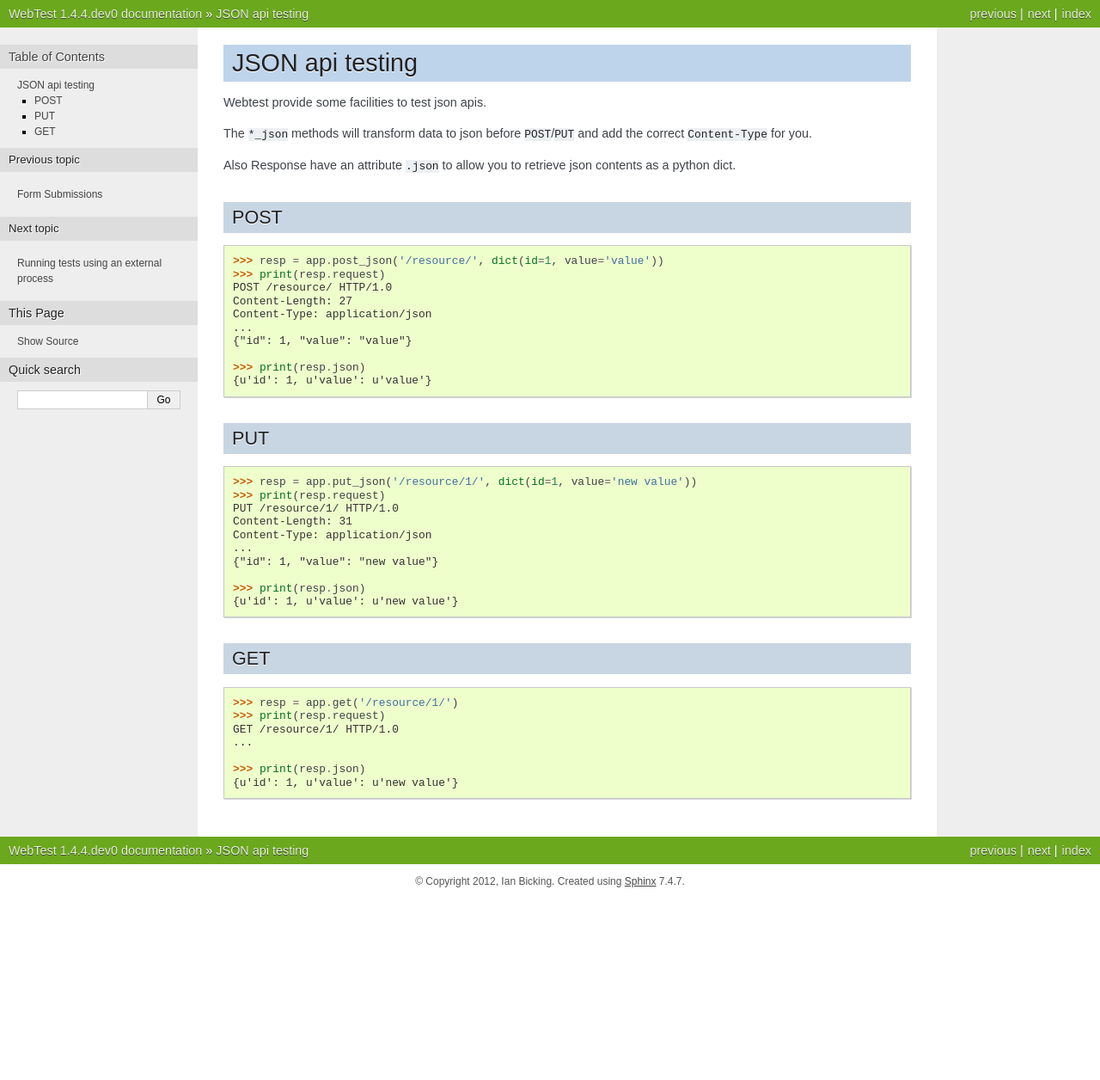
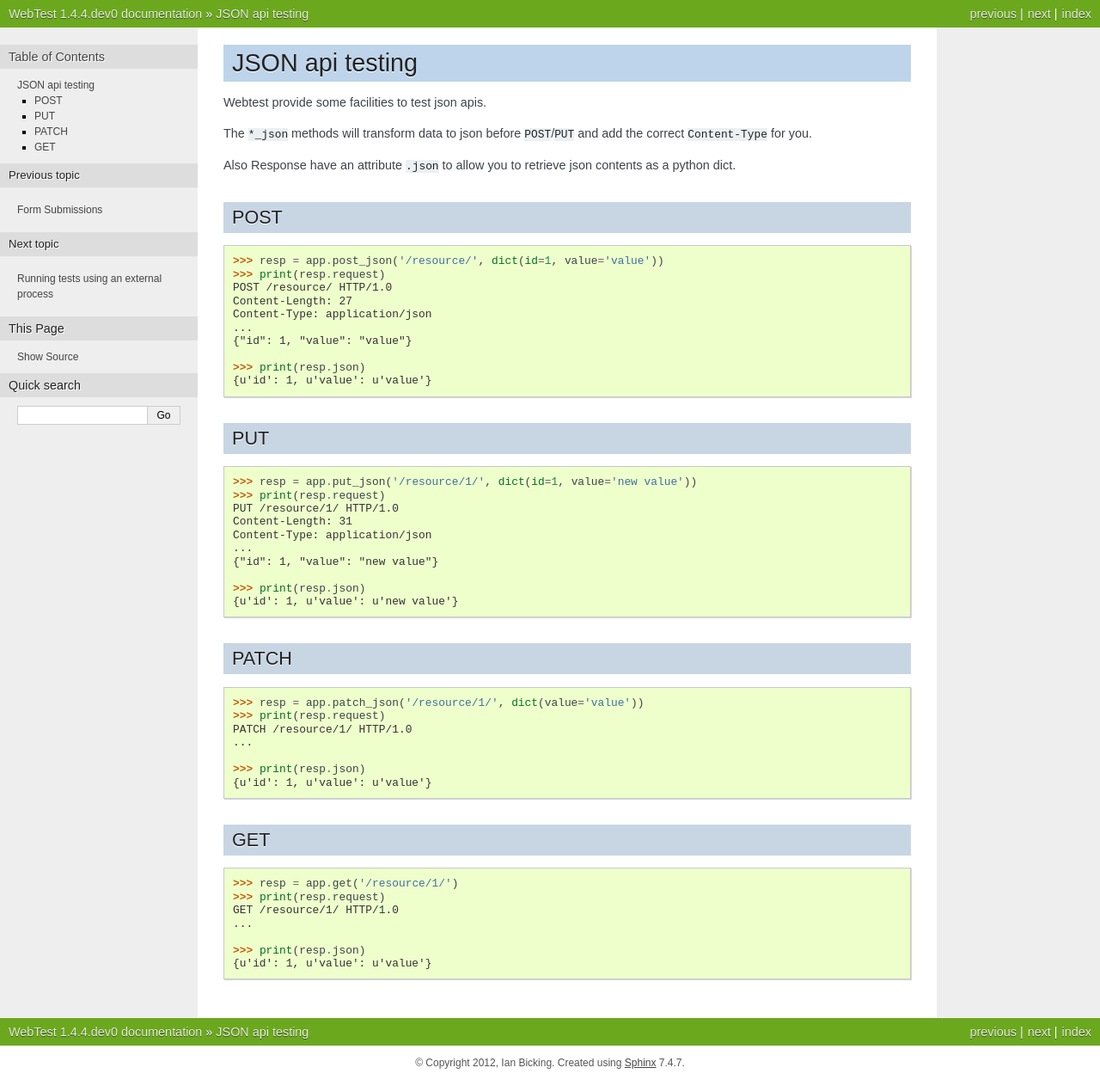
Before and after one commit to Pylons/webtest, a Sphinx documentation site: the page built from docs/json.txt, in a window 1280 px wide. Shown: the whole page at 86% size. Built offline with Sphinx 7.4.7, drawn with Linux system fonts in a browser that asks for light colours; before the commit the page ends 1045 px from its top, so only the background shows below that.

Commit message:
add test for patch_json

```diff
--- a/docs/json.txt
+++ b/docs/json.txt
@@ -42,6 +42,19 @@ PUT
     >>> print(resp.json)
     {u'id': 1, u'value': u'new value'}
 
+PATCH
+======
+
+.. code-block:: python
+
+    >>> resp = app.patch_json('/resource/1/', dict(value='value'))
+    >>> print(resp.request)
+    PATCH /resource/1/ HTTP/1.0
+    ...
+
+    >>> print(resp.json)
+    {u'id': 1, u'value': u'value'}
+
 GET
 ===
 
@@ -53,4 +66,4 @@ GET
     ...
 
     >>> print(resp.json)
-    {u'id': 1, u'value': u'new value'}
+    {u'id': 1, u'value': u'value'}
--- a/docs/json_fixt.py
+++ b/docs/json_fixt.py
@@ -12,8 +12,8 @@ import json
 def app(environ, start_response):
     req = Request(environ)
     resp = Response(content_type='application/json')
-    if req.method == 'GET':
-        resp.body = json.dumps(dict(id=1, value='new value'))
+    if req.method in ('GET', 'PATCH'):
+        resp.body = json.dumps(dict(id=1, value='value'))
     else:
         resp.body = req.body
     return resp(environ, start_response)
```
